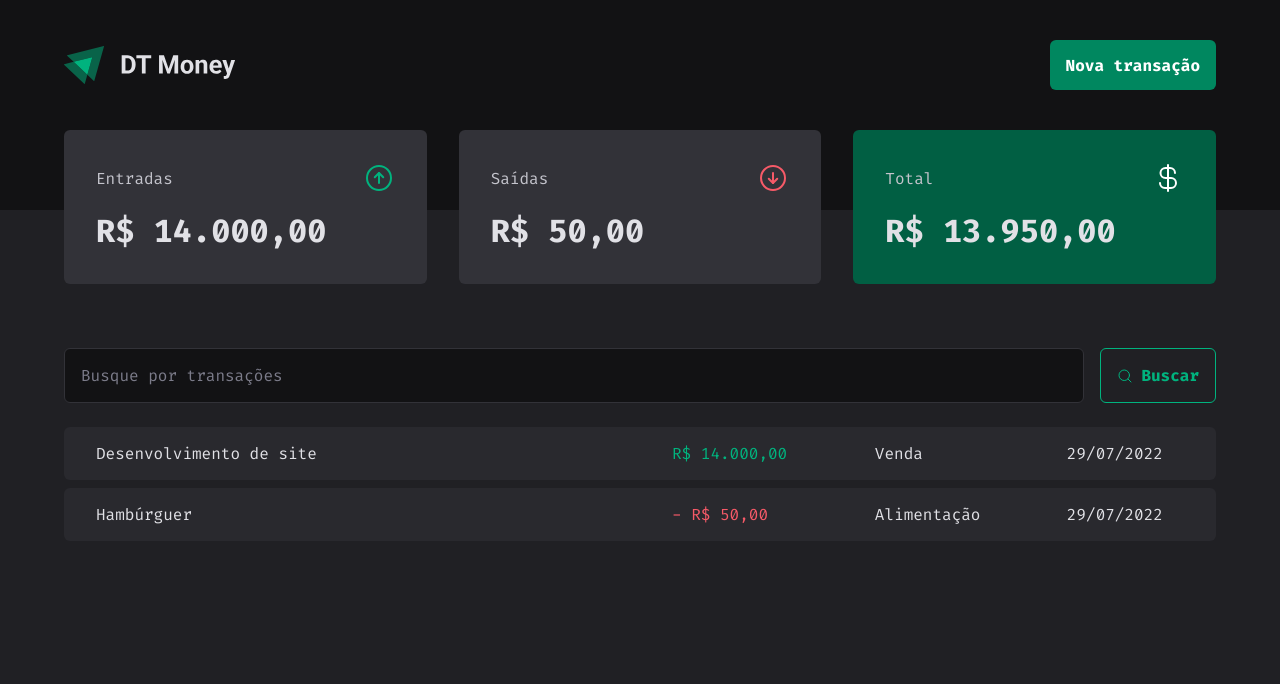
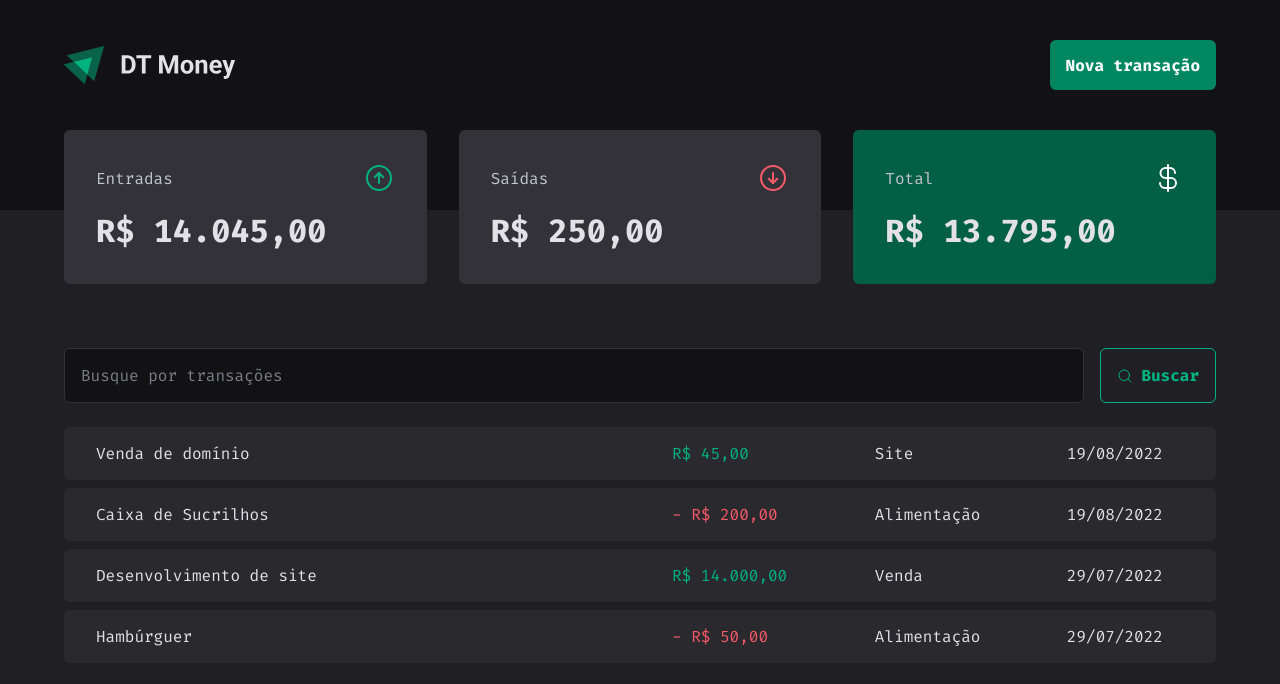
Before and after one commit to jrbytes/03-dt-money, a React (Vite) app: page / in a window 1280 px wide. Shown: the top 684 px of the page. Built offline with nearby package versions, Linux system fonts and the light colour scheme; data requests are answered from the project's data file.

Commit message:
criando nova transacao

```diff
--- a/server.json
+++ b/server.json
@@ -15,6 +15,22 @@
       "category": "Alimentação",
       "price": 50,
       "createdAt": "2022-07-29T19:30:44.505Z"
+    },
+    {
+      "type": "outcome",
+      "description": "Caixa de Sucrilhos",
+      "price": 200,
+      "category": "Alimentação",
+      "createdAt": "2022-08-19T15:01:26.106Z",
+      "id": 3
+    },
+    {
+      "type": "income",
+      "description": "Venda de domínio",
+      "price": 45,
+      "category": "Site",
+      "createdAt": "2022-08-19T15:15:23.764Z",
+      "id": 4
     }
   ]
 }
--- a/src/components/NewTransactionModal/index.tsx
+++ b/src/components/NewTransactionModal/index.tsx
@@ -1,17 +1,17 @@
 import * as Dialog from '@radix-ui/react-dialog'
 import { ArrowCircleDown, ArrowCircleUp, X } from 'phosphor-react'
+import { useContext } from 'react'
 import { Controller, useForm } from 'react-hook-form'
+import {
+  NewTransactionFormProps,
+  TransactionsContext,
+} from '../../contexts/TransactionsContext'
 import * as S from './styles'
 
-type NewTransactionFormProps = {
-  description: string
-  price: number
-  category: string
-  type: 'income' | 'outcome'
-}
+export function NewTransactionModal() {
+  const { createTransaction } = useContext(TransactionsContext)
 
-export function NewTransactionModal() {
-  const { control, register, handleSubmit, formState } =
+  const { control, register, handleSubmit, formState, reset } =
     useForm<NewTransactionFormProps>({
       defaultValues: {
         type: 'income',
@@ -20,7 +20,8 @@ export function NewTransactionModal() {
   const { isSubmitting } = formState
 
   async function handleCreateNewTransaction(data: NewTransactionFormProps) {
-    console.log(data)
+    createTransaction(data)
+    reset()
   }
 
   return (
--- a/src/contexts/TransactionsContext.tsx
+++ b/src/contexts/TransactionsContext.tsx
@@ -1,5 +1,12 @@
 import { createContext, ReactNode, useEffect, useState } from 'react'
 import { api } from '../lib/axios'
+
+export type NewTransactionFormProps = {
+  description: string
+  price: number
+  category: string
+  type: 'income' | 'outcome'
+}
 
 interface TransactionProps {
   id: number
@@ -13,6 +20,7 @@ interface TransactionProps {
 interface TransactionContextType {
   transactions: TransactionProps[]
   fetchTransactions: (query?: string) => Promise<void>
+  createTransaction: (data: NewTransactionFormProps) => Promise<void>
 }
 
 interface TransactionsProviderProps {
@@ -27,6 +35,8 @@ export function TransactionsProvider({ children }: TransactionsProviderProps) {
   async function fetchTransactions(query?: string) {
     const { data } = await api.get('transactions', {
       params: {
+        _sort: 'createdAt',
+        _order: 'desc',
         q: query,
       },
     })
@@ -34,12 +44,23 @@ export function TransactionsProvider({ children }: TransactionsProviderProps) {
     setTransactions(data)
   }
 
+  async function createTransaction(data: NewTransactionFormProps) {
+    const response = await api.post('transactions', {
+      ...data,
+      createdAt: new Date(),
+    })
+
+    setTransactions([response.data, ...transactions])
+  }
+
   useEffect(() => {
     fetchTransactions()
   }, [])
 
   return (
-    <TransactionsContext.Provider value={{ transactions, fetchTransactions }}>
+    <TransactionsContext.Provider
+      value={{ transactions, fetchTransactions, createTransaction }}
+    >
       {children}
     </TransactionsContext.Provider>
   )
```
